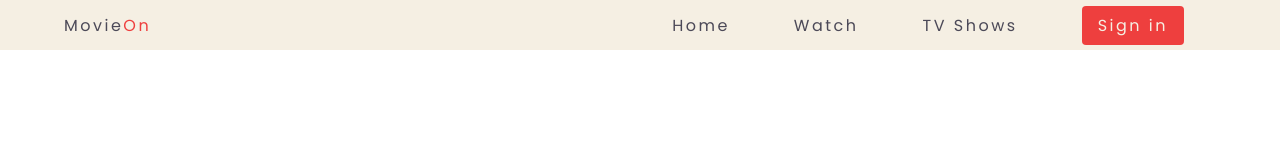
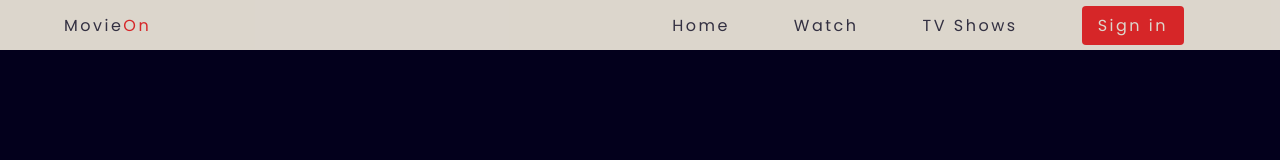
Before and after one commit to roshanlimbu/web_tehnology, a plain HTML site: page proj/movieOn/signin.html in a window 1280 px wide. Drawn offline with Linux system fonts and the light colour scheme.

Commit message:
added the main section and little css

```diff
--- a/proj/movieOn/signin.html
+++ b/proj/movieOn/signin.html
@@ -3,15 +3,17 @@
   <head>
     <title>Sign in</title>
     <meta charset="UTF-8">
+    <link rel="icon" type="img/x-icon" href="./assets/favicon.ico">
     <meta name="viewport" content="width=device-width, initial-scale=1">
     <link href="style/signin.css" rel="stylesheet">
   </head>
   <body>
+    <div class="main-container">
         <nav class="nav-container">
           <a href="index.html">Movie<span>On</span></a>
           <div class="nav-link_container">
             <ul class="nav-items desktop-nav">
-              <li><a class="nav-links" href="#">Home</a></li>
+              <li><a class="nav-links" href="./index.html">Home</a></li>
               <li><a class="nav-links" target="_blank" href="./watch.html">Watch</a></li>
               <li><a class="nav-links" target="_blank" href="./recommendataion.html">TV Shows</a></li>
               <li><a class="cta " href="./signin.html">Sign in</a></li>
@@ -29,5 +31,9 @@
             </ul>
           </div>
         </nav>
+      <section class="signin-container">
+
+      </section>
+    </div>
   </body>
 </html>
--- a/proj/movieOn/style/signin.css
+++ b/proj/movieOn/style/signin.css
@@ -114,6 +114,16 @@ span{
   /* top: -35px; */
   top: -5px;
 }
+
+.main-container{
+  background-color: var(--dark-bg);
+  width: 100%;
+  height: 100vh;
+}
+
+
+
+
 /* responsive  */
 @media screen and (max-width: 768px){
   .nav-link_container{
```
Also changed, not shown: proj/movieOn/index.html (+1 -1 lines).
